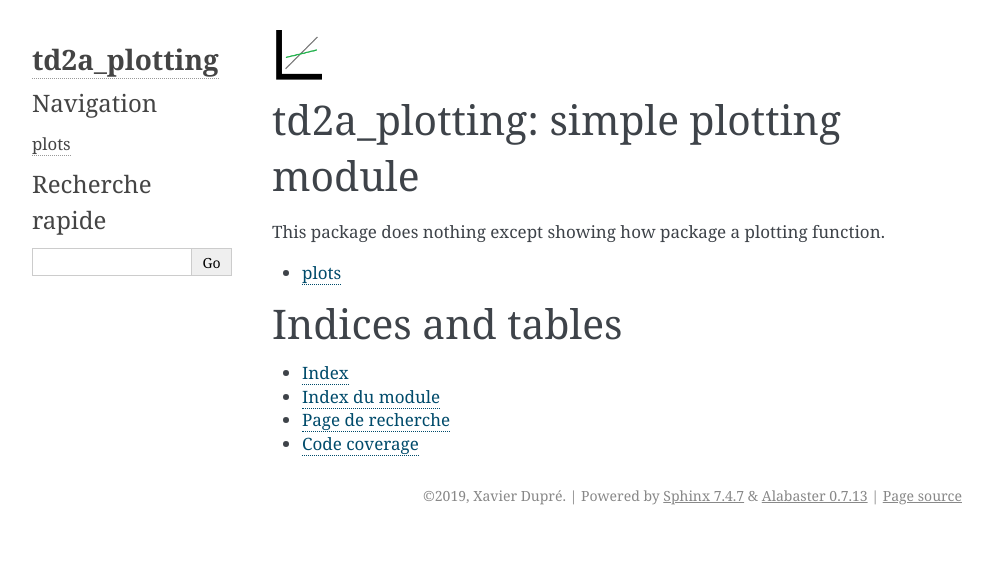
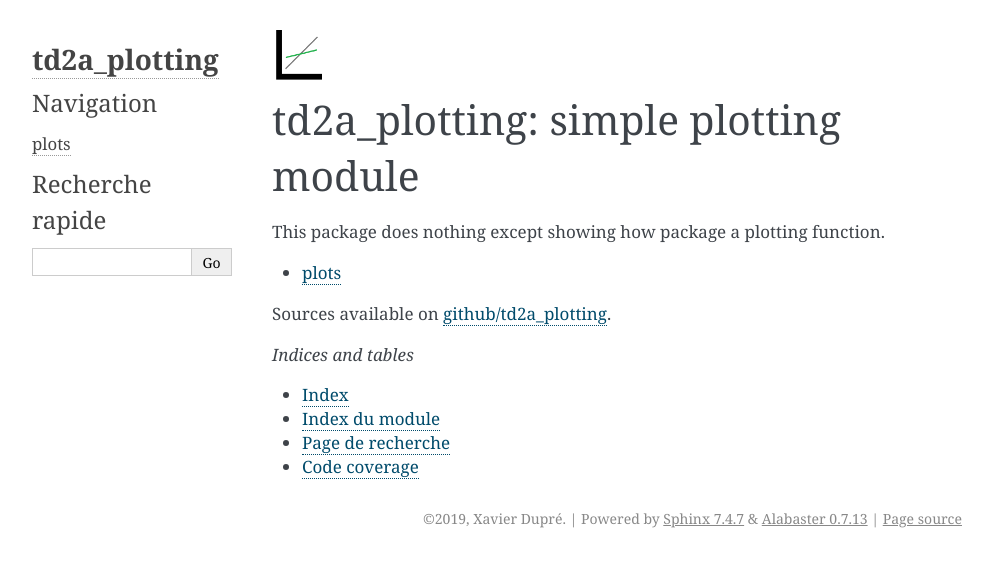
Before and after one commit to sdpython/td2a_plotting, a Sphinx documentation site: the page built from doc/index.rst, in a window 1280 px wide. Shown: the top 567 px of the page, without its empty margins (148-1141 px from the left). Built offline with Sphinx 7.4.7, drawn with Linux system fonts in a browser that asks for light colours; pages that are not in the unit, such as notebooks, are missing from menus.

Commit message:
documentation

```diff
--- a/doc/conf.py
+++ b/doc/conf.py
@@ -11,16 +11,19 @@ sys.path.insert(
             '..')))
 from td2a_plotting import __version__  # noqa
 
-extensions = ['sphinx.ext.autodoc',
-              'sphinx.ext.intersphinx',
-              'sphinx.ext.todo',
-              'sphinx.ext.coverage',
-              'sphinx.ext.mathjax',
-              'sphinx.ext.ifconfig',
-              'sphinx.ext.viewcode',
-              'sphinx.ext.githubpages',
-              'sphinx_gallery.gen_gallery',
-              'alabaster']
+extensions = [
+    'sphinx.ext.autodoc',
+    'sphinx.ext.intersphinx',
+    'sphinx.ext.todo',
+    'sphinx.ext.coverage',
+    'sphinx.ext.mathjax',
+    'sphinx.ext.ifconfig',
+    'sphinx.ext.viewcode',
+    'sphinx.ext.githubpages',
+    'sphinx_gallery.gen_gallery',
+    'alabaster',
+    'matplotlib.sphinxext.plot_directive',
+]
 
 templates_path = ['_templates']
 source_suffix = '.rst'
--- a/doc/index.rst
+++ b/doc/index.rst
@@ -14,8 +14,10 @@ a plotting function.
     plots
     auto_examples/index
 
-Indices and tables
-==================
+Sources available on
+`github/td2a_plotting <https://github.com/sdpython/td2a_plotting>`_.
+
+*Indices and tables*
 
 * :ref:`genindex`
 * :ref:`modindex`
```
